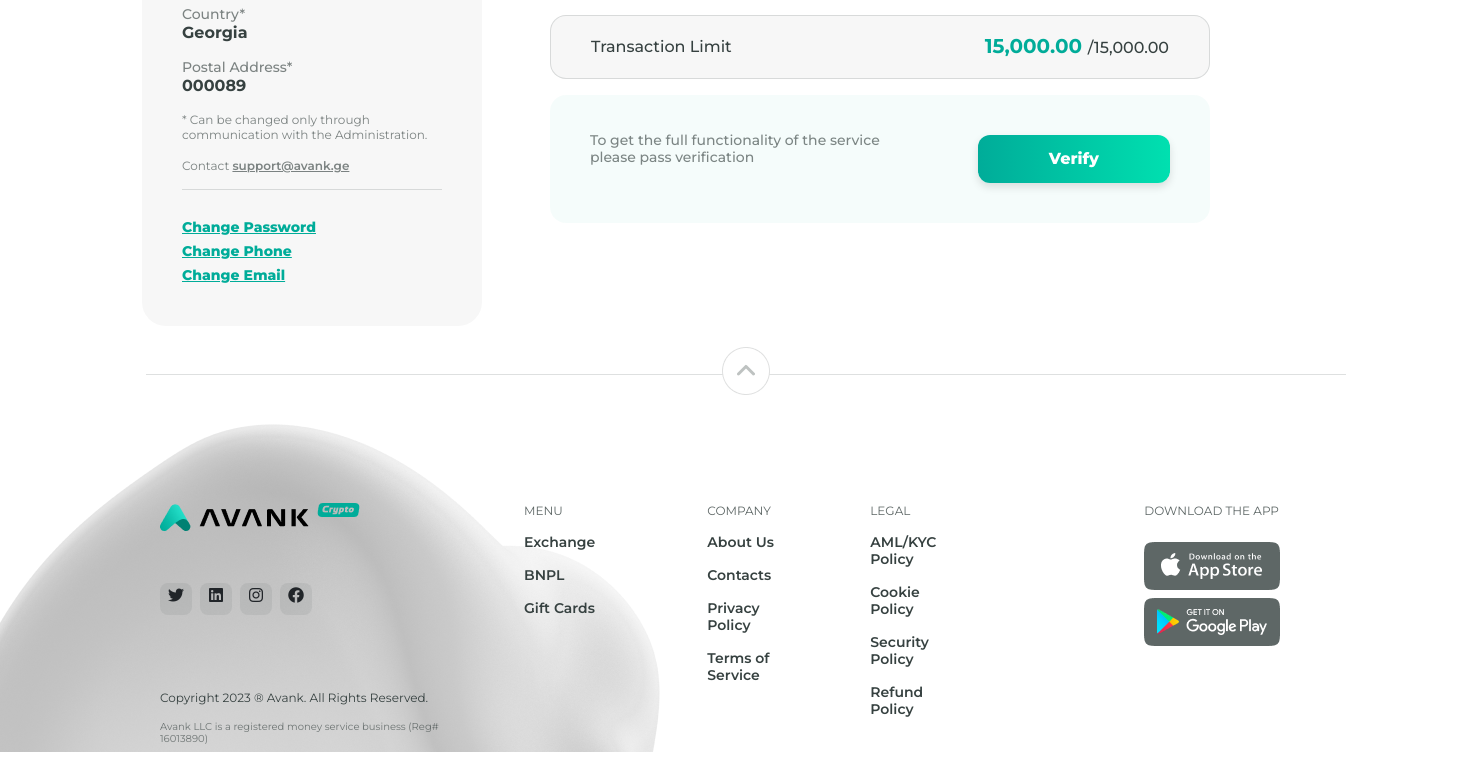
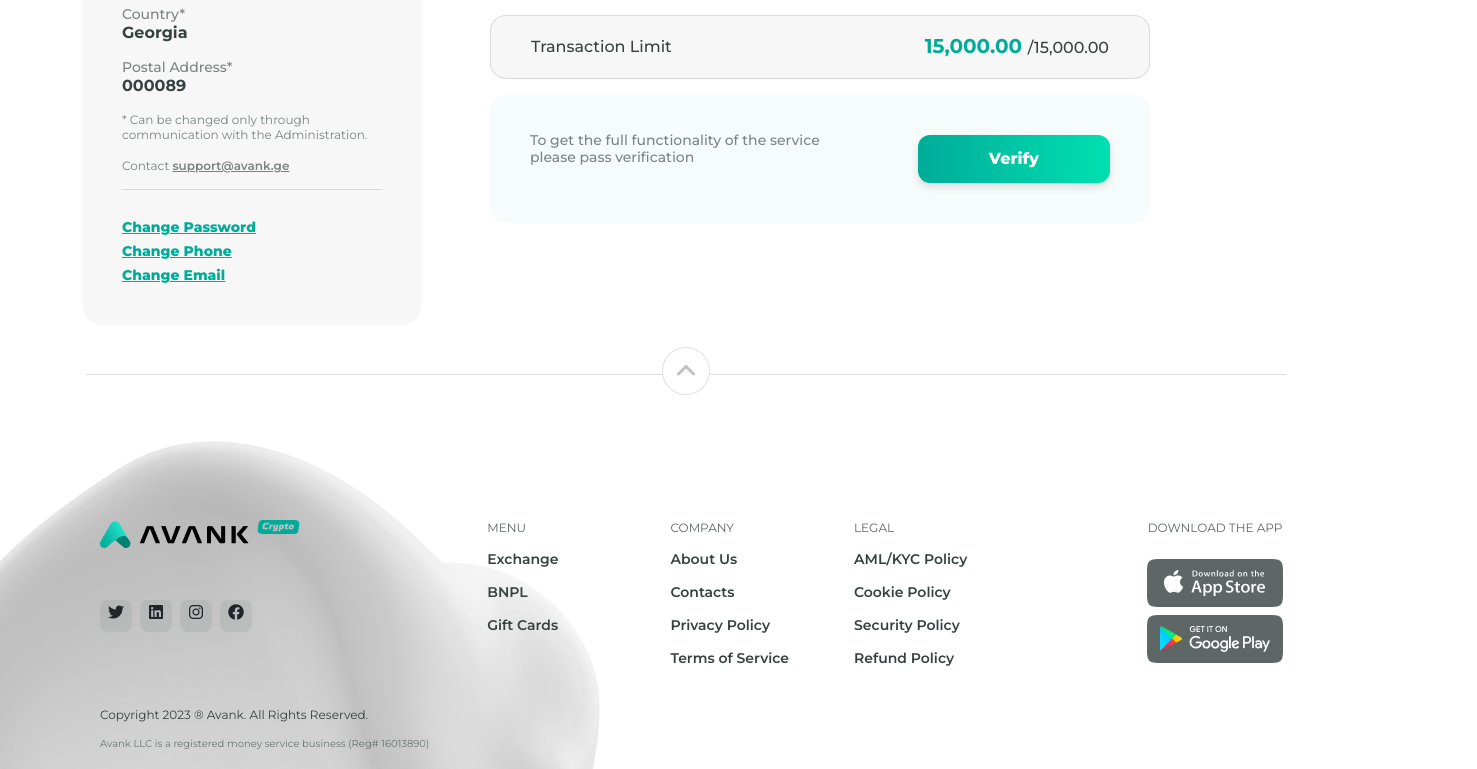
Before and after one commit to jatinrana99/avank, a Vue app: page / in a window 1280 px wide. Shown: the part 590-1359 px from the top of the page, 1477 px wide, since content can reach past the window. Built offline with nearby package versions, Linux system fonts and the light colour scheme.

Commit message:
Initial commit for Form.vue

```diff
--- a/src/components/Footer.vue
+++ b/src/components/Footer.vue
@@ -102,9 +102,9 @@ export default {
 
 <style scoped>
 
-#scroll{
+/* #scroll{
     position: absolute;
-}
+} */
 
 #line{
     border-bottom: 1px solid rgba(54, 65, 64, 0.16);
@@ -133,6 +133,8 @@ top: 21px;
 
 /* width: 1440px; */
 height: 330px;
+width: 1537px;
+
 
 }
 
@@ -278,7 +280,7 @@ margin-bottom: 24px;
     margin-right: 58px;
 }
 
-#Footer{
+/* #Footer{
     margin-top: 96px;
-}
+} */
 </style>
--- a/src/components/Page.vue
+++ b/src/components/Page.vue
@@ -1,9 +1,14 @@
 <template>
-    <Header></Header>
-    <ContentHeader></ContentHeader>
-    <NavInfo></NavInfo>
-    <Content></Content>
-    <Footer></Footer>
+    <div class="page">
+    <div class="page1">
+    <Header ></Header>
+    <ContentHeader ></ContentHeader>
+    <NavInfo ></NavInfo>
+    <Content ></Content>
+    <Footer ></Footer>
+</div>
+</div>
+
 
 </template>
 
@@ -30,5 +35,11 @@ export default {
 </script>
 
 <style scoped>
-
+.page{
+    display: flex;
+    justify-content: center;
+}
+.page1{
+    width:1400px;
+}
 </style>
```
